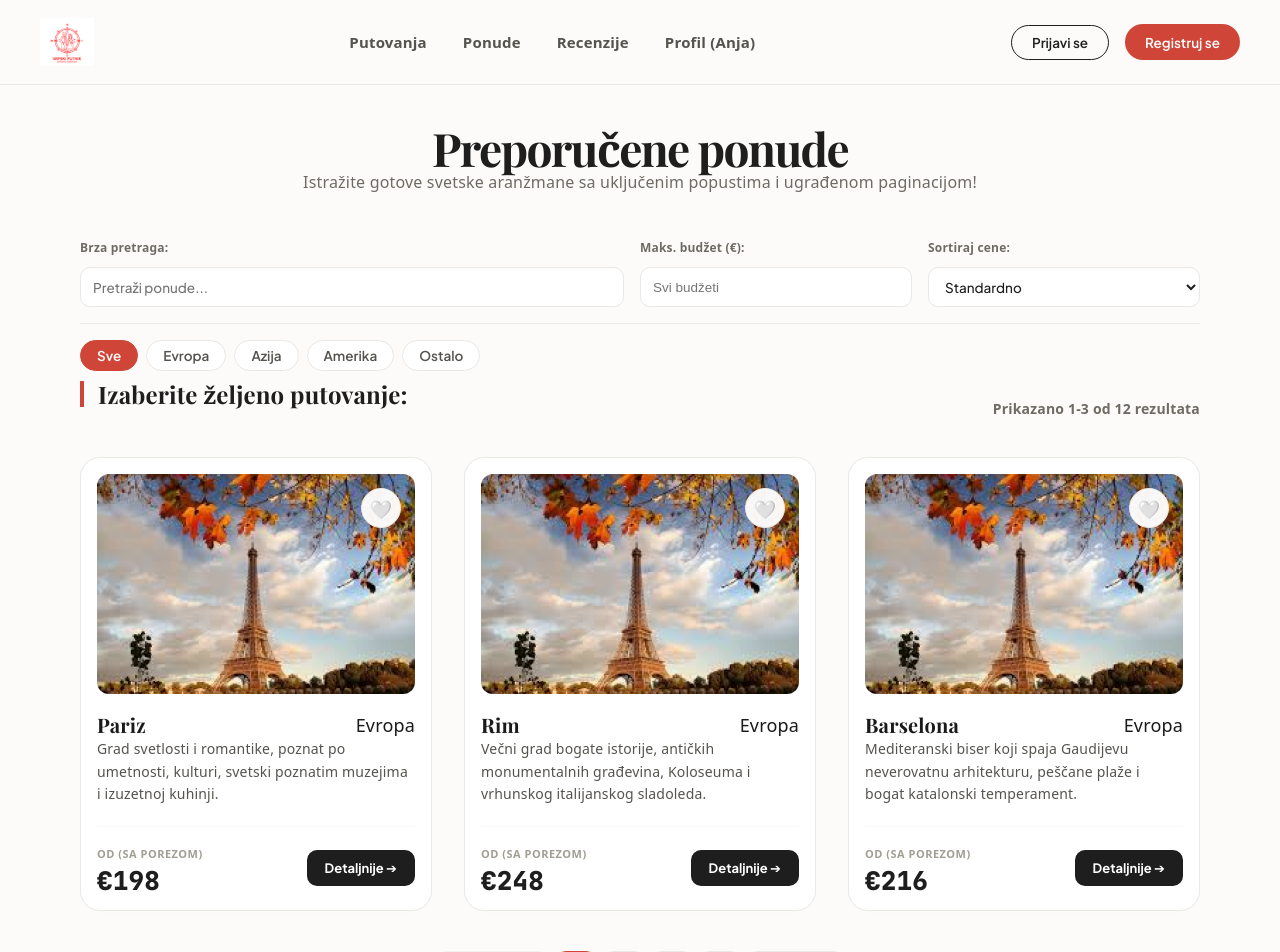
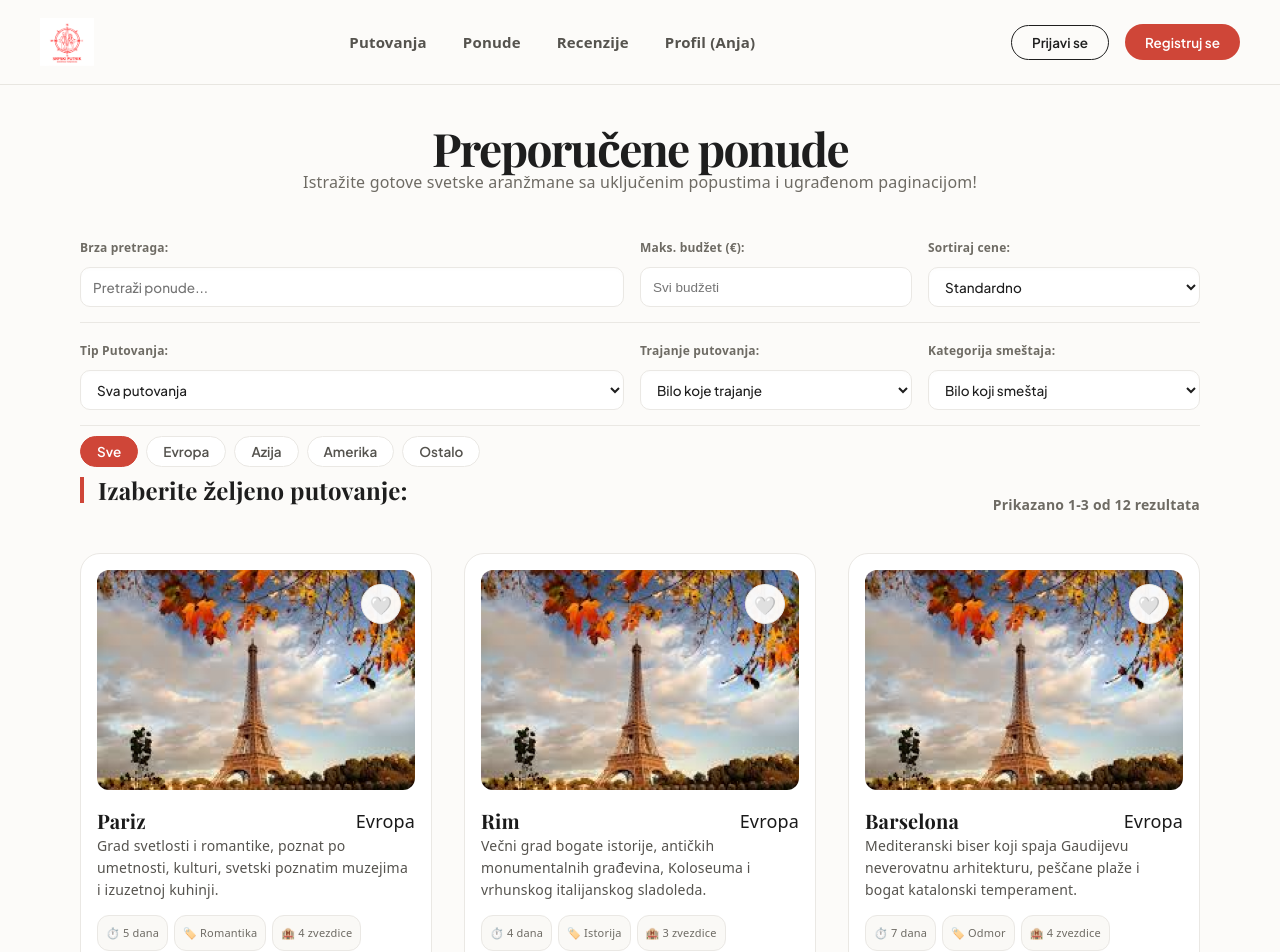
Before and after one commit to elab-development/klijentske-veb-tehnologije-i-skriptni-jezici-2025-26-2024-0250-veb-aplikacija-za-putovanja, a React (Vite) app: page /offers in a window 1280 px wide. Shown: the top 952 px of the page. Built offline with nearby package versions, Linux system fonts and the light colour scheme; a web font is replaced by a local one.

Commit message:
napredni panel za filtriranje odradjen

```diff
--- a/src/models/TripModels.ts
+++ b/src/models/TripModels.ts
@@ -5,6 +5,9 @@ export interface ITrip {
     cena: number;
     slika: string;
     kategorija: string;
+    tipPutovanja?: string;
+    trajanjeDana?: number;
+    smestaj?: string;
 }
 
 export interface IReview {
--- a/src/pages/Offers.tsx
+++ b/src/pages/Offers.tsx
@@ -11,7 +11,7 @@ const Offers = () => {
     const location = useLocation();
     const { wishlist, toggleWishlist, setWishlistExternally } = useApp();
 
-    // Proširena baza destinacija za bogatije i kompletnije filtriranje i paginaciju
+    // Proširena baza destinacija za bogatije i kompletnije filtriranje i paginaciju sa tematskim atributima
     const SVE_PONUDE: ITrip[] = [
         {
             id: 1,
@@ -19,7 +19,10 @@ const Offers = () => {
             opis: "Grad svetlosti i romantike, poznat po umetnosti, kulturi, svetski poznatim muzejima i izuzetnoj kuhinji.",
             cena: 165,
             slika: "slike/image5.png",
-            kategorija: "Evropa"
+            kategorija: "Evropa",
+            tipPutovanja: "Romantika",
+            trajanjeDana: 5,
+            smestaj: "4 zvezdice"
         },
         {
             id: 2,
@@ -27,7 +30,10 @@ const Offers = () => {
             opis: "Večni grad bogate istorije, antičkih monumentalnih građevina, Koloseuma i vrhunskog italijanskog sladoleda.",
             cena: 207,
             slika: "slike/image5.png",
-            kategorija: "Evropa"
+            kategorija: "Evropa",
+            tipPutovanja: "Istorija",
+            trajanjeDana: 4,
+            smestaj: "3 zvezdice"
         },
         {
             id: 3,
@@ -35,7 +41,10 @@ const Offers = () => {
             opis: "Mediteranski biser koji spaja Gaudijevu neverovatnu arhitekturu, peščane plaže i bogat katalonski temperament.",
             cena: 180,
             slika: "slike/image5.png",
-            kategorija: "Evropa"
+            kategorija: "Evropa",
+            tipPutovanja: "Odmor",
+            trajanjeDana: 7,
+            smestaj: "4 zvezdice"
         },
         {
             id: 4,
@@ -43,7 +52,10 @@ const Offers = () => {
             opis: "Futuristička metropola gde se najsavremeniji neboderi mešaju sa drevnim šintoističkim hramovima.",
             cena: 640,
             slika: "slike/image5.png",
-            kategorija: "Azija"
+            kategorija: "Azija",
+            tipPutovanja: "Grad",
+            trajanjeDana: 10,
+            smestaj: "5 zvezdica"
         },
         {
             id: 5,
@@ -51,7 +63,10 @@ const Offers = () => {
             opis: "Grad koji nikad ne spava. Prošetajte Central Parkom, Tajms Skverom i doživite magiju Brodveja sa visina.",
             cena: 750,
             slika: "slike/image5.png",
-            kategorija: "Amerika"
+            kategorija: "Amerika",
+            tipPutovanja: "Grad",
+            trajanjeDana: 8,
+            smestaj: "4 zvezdice"
         },
         {
             id: 6,
@@ -59,7 +74,10 @@ const Offers = () => {
             opis: "Kolijevka zapadne civilizacije, istorijski hramovi Akropolja, predivno more i ukusna tradicionalna grčka kuhinja.",
             cena: 130,
             slika: "slike/image5.png",
-            kategorija: "Evropa"
+            kategorija: "Evropa",
+            tipPutovanja: "Istorija",
+            trajanjeDana: 6,
+            smestaj: "3 zvezdice"
         },
         {
             id: 7,
@@ -67,7 +85,10 @@ const Offers = () => {
             opis: "Kosmopolitski grad bogat istorijom, muzejima sa besplatnim ulazom, prelepim kraljevskim parkovima i Big Benom.",
             cena: 220,
             slika: "slike/image5.png",
-            kategorija: "Evropa"
+            kategorija: "Evropa",
+            tipPutovanja: "Grad",
+            trajanjeDana: 5,
+            smestaj: "4 zvezdice"
         },
         {
             id: 8,
@@ -75,7 +96,10 @@ const Offers = () => {
             opis: "Kolevka drevne egipatske civilizacije, fascinantne piramide u Gizi, veličanstvena reka Nil i pustinjske avanture.",
             cena: 450,
             slika: "slike/image5.png",
-            kategorija: "Ostalo"
+            kategorija: "Ostalo",
+            tipPutovanja: "Avantura",
+            trajanjeDana: 7,
+            smestaj: "3 zvezdice"
         },
         {
             id: 9,
@@ -83,7 +107,10 @@ const Offers = () => {
             opis: "Australijska metropola sa čuvenom zgradom Opere, prelepom lukom, sunčanim plažama i divljim kengurima u blizini.",
             cena: 920,
             slika: "slike/image5.png",
-            kategorija: "Ostalo"
+            kategorija: "Ostalo",
+            tipPutovanja: "Avantura",
+            trajanjeDana: 12,
+            smestaj: "5 zvezdica"
         },
         {
             id: 10,
@@ -91,7 +118,10 @@ const Offers = () => {
             opis: "Ultra-luksuzni grad u pustinji, čuveni neboder Burdž Kalifa, raj za vrhunski šoping i futurističke projekte.",
             cena: 580,
             slika: "slike/image5.png",
-            kategorija: "Azija"
+            kategorija: "Azija",
+            tipPutovanja: "Luksuz",
+            trajanjeDana: 6,
+            smestaj: "5 zvezdica"
         },
         {
             id: 11,
@@ -99,7 +129,10 @@ const Offers = () => {
             opis: "Karnaval, sunčana plaža Kopakabana, zadivljujući kip Hrista Spasitelja i zarazna muzička samba energija.",
             cena: 780,
             slika: "slike/image5.png",
-            kategorija: "Amerika"
+            kategorija: "Amerika",
+            tipPutovanja: "Odmor",
+            trajanjeDana: 10,
+            smestaj: "4 zvezdice"
         },
         {
             id: 12,
@@ -107,7 +140,10 @@ const Offers = () => {
             opis: "Netaknuta islandska priroda, vreli gejziri, geotermalni izvori i čuvena igra polarne svetlosti na noćnom nebu.",
             cena: 390,
             slika: "slike/image5.png",
-            kategorija: "Evropa"
+            kategorija: "Evropa",
+            tipPutovanja: "Avantura",
+            trajanjeDana: 8,
+            smestaj: "3 zvezdice"
         }
     ];
 
@@ -116,7 +152,10 @@ const Offers = () => {
         destinacija: '',
         budzetMax: '',
         kategorija: 'Sve',
-        sortiranje: 'default' // 'default', 'cena-asc', 'cena-desc'
+        sortiranje: 'default', // 'default', 'cena-asc', 'cena-desc'
+        tipPutovanja: 'Sve',   // 'Sve', 'Romantika', 'Istorija', 'Odmor', 'Grad', 'Avantura', 'Luksuz'
+        trajanjeDana: 'Sve',   // 'Sve', 'kratko', 'srednje', 'dugo'
+        smestaj: 'Sve'         // 'Sve', '3 zvezdice', '4 zvezdice', '5 zvezdica'
     });
 
     const [trips, setTrips] = useState<ITrip[]>(SVE_PONUDE);
@@ -180,7 +219,28 @@ const Offers = () => {
             filtrirano = filtrirano.filter(t => t.kategorija === filteri.kategorija);
         }
 
-        // 4. Sortiranje
+        // 4. Filtriranje po tipu putovanja
+        if (filteri.tipPutovanja !== 'Sve') {
+            filtrirano = filtrirano.filter(t => t.tipPutovanja === filteri.tipPutovanja);
+        }
+
+        // 5. Filtriranje po trajanju dana
+        if (filteri.trajanjeDana !== 'Sve') {
+            filtrirano = filtrirano.filter(t => {
+                const d = t.trajanjeDana || 0;
+                if (filteri.trajanjeDana === 'kratko') return d >= 1 && d <= 4;
+                if (filteri.trajanjeDana === 'srednje') return d >= 5 && d <= 8;
+                if (filteri.trajanjeDana === 'dugo') return d >= 9;
+                return true;
+            });
+        }
+
+        // 6. Filtriranje po vrsti smeštaja
+        if (filteri.smestaj !== 'Sve') {
+            filtrirano = filtrirano.filter(t => t.smestaj === filteri.smestaj);
+        }
+
+        // 7. Sortiranje
         if (filteri.sortiranje === 'cena-asc') {
             filtrirano.sort((a, b) => a.cena - b.cena);
         } else if (filteri.sortiranje === 'cena-desc') {
@@ -202,7 +262,10 @@ const Offers = () => {
             destinacija: '',
             budzetMax: '',
             kategorija: 'Sve',
-            sortiranje: 'default'
+            sortiranje: 'default',
+            tipPutovanja: 'Sve',
+            trajanjeDana: 'Sve',
+            smestaj: 'Sve'
         });
         navigate('/offers');
     };
@@ -223,7 +286,7 @@ const Offers = () => {
             </div>
 
             {/* INTERACTIVE FILTERS CONTROLS DISPLAY (Functionality 1 Component UI) */}
-            <div className="offers-filters-pills-bar">
+            <div className="offers-filters-pills-bar" style={{ display: 'flex', flexDirection: 'column', gap: '15px' }}>
                 <div className="filters-search-inputs">
                     <div className="small-filter-box">
                         <label>Brza pretraga:</label>
@@ -258,8 +321,53 @@ const Offers = () => {
                     </div>
                 </div>
 
+                {/* ADVANCED THEMATIC REVEAL FILTERS (New requirement matching travel context) */}
+                <div className="filters-search-inputs" style={{ borderTop: '1px solid #eae8e4', paddingTop: '15px', marginTop: '0px' }}>
+                    <div className="small-filter-box">
+                        <label>Tip Putovanja:</label>
+                        <select
+                            value={filteri.tipPutovanja}
+                            onChange={(e) => setFilteri({...filteri, tipPutovanja: e.target.value})}
+                        >
+                            <option value="Sve">Sva putovanja</option>
+                            <option value="Romantika">Romantika</option>
+                            <option value="Istorija">Istorija</option>
+                            <option value="Odmor">Odmor & Plaža</option>
+                            <option value="Grad">City Break / Grad</option>
+                            <option value="Avantura">Avantura / Izlet</option>
+                            <option value="Luksuz">Ekskluzivni Luksuz</option>
+                        </select>
+                    </div>
+
+                    <div className="small-filter-box">
+                        <label>Trajanje putovanja:</label>
+                        <select
+                            value={filteri.trajanjeDana}
+                            onChange={(e) => setFilteri({...filteri, trajanjeDana: e.target.value})}
+                        >
+                            <option value="Sve">Bilo koje trajanje</option>
+                            <option value="kratko">Kratko (1-4 dana)</option>
+                            <option value="srednje">Srednje (5-8 dana)</option>
+                            <option value="dugo">Dugačko (9+ dana)</option>
+                        </select>
+                    </div>
+
+                    <div className="small-filter-box">
+                        <label>Kategorija smeštaja:</label>
+                        <select
+                            value={filteri.smestaj}
+                            onChange={(e) => setFilteri({...filteri, smestaj: e.target.value})}
+                        >
+                            <option value="Sve">Bilo koji smeštaj</option>
+                            <option value="3 zvezdice">★★3★ Standard (3*)</option>
+                            <option value="4 zvezdice">★★4★ Premium (4*)</option>
+                            <option value="5 zvezdica">★★5★ Luksuz (5*)</option>
+                        </select>
+                    </div>
+                </div>
+
                 {/* Category Pills and Reset Action */}
-                <div className="category-pills-row">
+                <div className="category-pills-row" style={{ borderTop: '1px solid #eae8e4', paddingTop: '10px' }}>
                     <div className="pills-container">
                         {['Sve', 'Evropa', 'Azija', 'Amerika', 'Ostalo'].map((kat) => (
                             <button
@@ -272,7 +380,7 @@ const Offers = () => {
                         ))}
                     </div>
 
-                    {(filteri.destinacija || filteri.budzetMax || filteri.kategorija !== 'Sve' || filteri.sortiranje !== 'default') && (
+                    {(filteri.destinacija || filteri.budzetMax || filteri.kategorija !== 'Sve' || filteri.sortiranje !== 'default' || filteri.tipPutovanja !== 'Sve' || filteri.trajanjeDana !== 'Sve' || filteri.smestaj !== 'Sve') && (
                         <button className="reset-filters-btn" onClick={handleObrisiFiltere}>
                             Očisti filtere ✕
                         </button>
@@ -321,7 +429,22 @@ const Offers = () => {
                                                 <h4 style={{ fontSize: '20px', fontFamily: 'Playfair Display', fontWeight: 700 }}>{trip.naslov}</h4>
                                                 <span className="offer-category-badge">{trip.kategorija}</span>
                                             </div>
-                                            <p className="offer-description">{trip.opis}</p>
+                                            <p className="offer-description" style={{ marginBottom: '12px' }}>{trip.opis}</p>
+
+                                            {/* Beautiful metadata badges for travel attributes */}
+                                            {trip.trajanjeDana && (
+                                                <div style={{ display: 'flex', gap: '6px', flexWrap: 'wrap', marginBottom: '15px' }}>
+                                                    <span style={{ fontSize: '11px', background: '#faf9f6', border: '1px solid #eae8e4', color: '#6e6b64', padding: '4px 8px', borderRadius: '12px', display: 'flex', alignItems: 'center', gap: '3px', fontWeight: 500 }}>
+                                                        ⏱️ {trip.trajanjeDana} dana
+                                                    </span>
+                                                    <span style={{ fontSize: '11px', background: '#faf9f6', border: '1px solid #eae8e4', color: '#6e6b64', padding: '4px 8px', borderRadius: '12px', display: 'flex', alignItems: 'center', gap: '3px', fontWeight: 500 }}>
+                                                        🏷️ {trip.tipPutovanja}
+                                                    </span>
+                                                    <span style={{ fontSize: '11px', background: '#faf9f6', border: '1px solid #eae8e4', color: '#6e6b64', padding: '4px 8px', borderRadius: '12px', display: 'flex', alignItems: 'center', gap: '3px', fontWeight: 500 }}>
+                                                        🏨 {trip.smestaj}
+                                                    </span>
+                                                </div>
+                                            )}
                                         </div>
 
                                         <div className="offer-footer-row">
```
